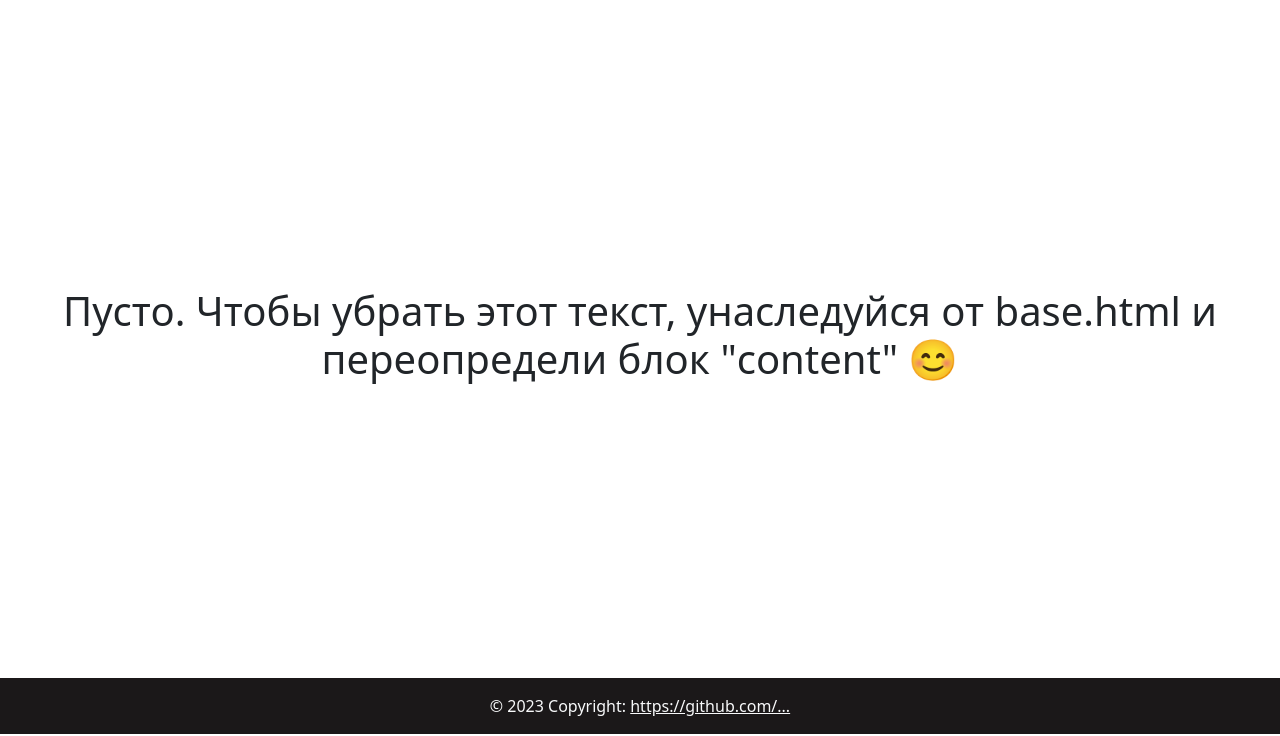
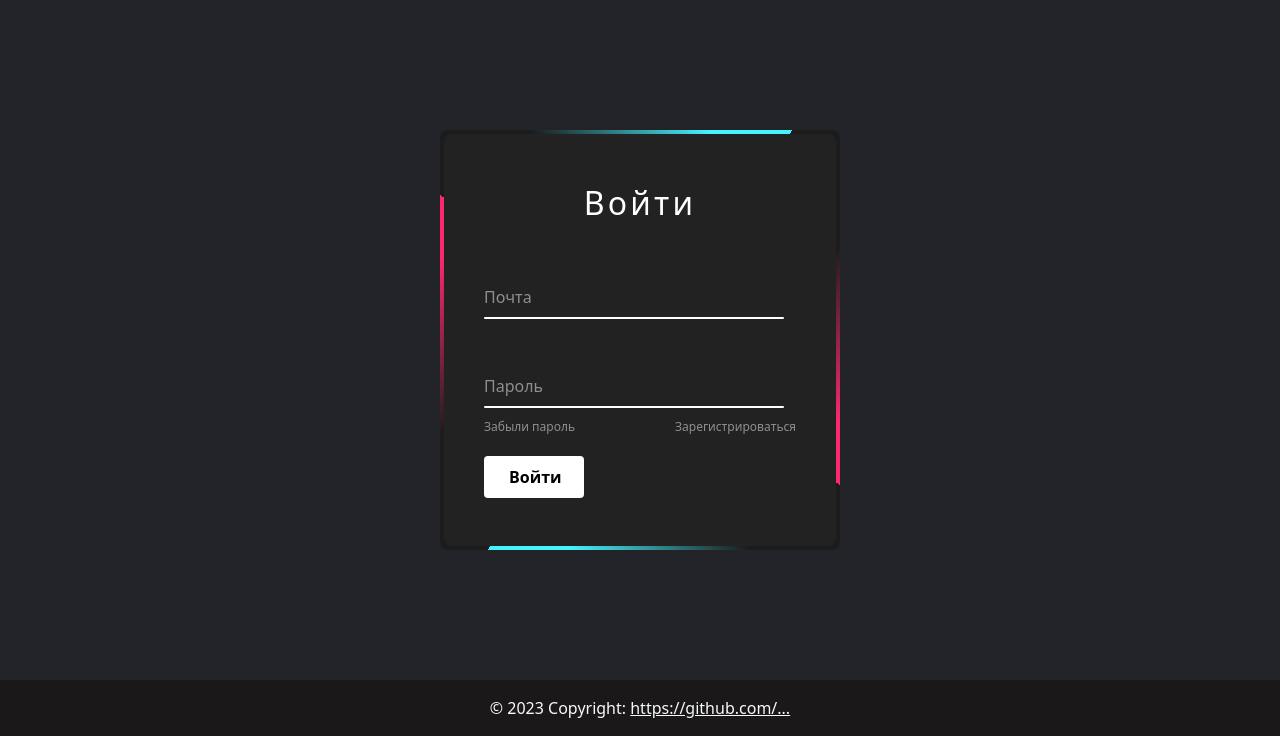
Before and after one commit to QBoff/NFT-Market-Offense, a Flask app: page /login in a window 1280 px wide. Shown: the part 66-802 px from the top of the page. Run offline with Flask 2, Linux system fonts and the light colour scheme; parts of the project's set-up code (start-up, migrations or seed data) failed here and were passed over.

Commit message:
Сделал формочку входа пользователя

```diff
--- a/client/static/css/style.css
+++ b/client/static/css/style.css
@@ -12,3 +12,200 @@
     border: 2px dashed rgba(255, 255, 255, 0.7);
     border-radius: 16px;
 }
+
+main {
+    display: flex;
+    justify-content: center;
+    align-items: center;
+    min-height: 85vh;
+    background: #23242a;
+}
+
+.box {
+    position: relative;
+    width: 400px;
+    height: 420px;
+    background: #1c1c1c;
+    border-radius: 8px;
+    overflow: hidden;
+}
+
+.box::before {
+    content: '';
+    position: absolute;
+    top: -50%;
+    left: -50%;
+    width: 400px;
+    height: 420px;
+    background: linear-gradient(0deg, transparent, transparent, #45f3ff, #45f3ff, #45f3ff);
+    z-index: 1;
+    transform-origin: bottom right;
+    animation: animate 6s linear infinite;
+}
+
+.box::after {
+    content: '';
+    position: absolute;
+    top: -50%;
+    left: -50%;
+    width: 400px;
+    height: 420px;
+    background: linear-gradient(0deg, transparent, transparent, #45f3ff, #45f3ff, #45f3ff);
+    z-index: 1;
+    transform-origin: bottom right;
+    animation: animate 6s linear infinite;
+    animation-delay: -3s;
+}
+
+.borderLine {
+    position: absolute;
+    top: 0;
+    inset: 0;
+}
+
+.borderLine::before {
+    content: '';
+    position: absolute;
+    top: -50%;
+    left: -50%;
+    width: 400px;
+    height: 420px;
+    background: linear-gradient(0deg, transparent, transparent, #ff2770, #ff2770, #ff2770);
+    z-index: 1;
+    transform-origin: bottom right;
+    animation: animate 6s linear infinite;
+    animation-delay: -1.5s;
+}
+
+.borderLine::after {
+    content: '';
+    position: absolute;
+    top: -50%;
+    left: -50%;
+    width: 400px;
+    height: 420px;
+    background: linear-gradient(0deg, transparent, transparent, #ff2770, #ff2770, #ff2770);
+    z-index: 1;
+    transform-origin: bottom right;
+    animation: animate 6s linear infinite;
+    animation-delay: -4.5s;
+}
+
+@keyframes animate {
+    0% {
+        transform: rotate(0deg);
+    }
+
+    100% {
+        transform: rotate(360deg);
+    }
+}
+
+.box form {
+    position: absolute;
+    inset: 4px;
+    background: #222;
+    padding: 50px 40px;
+    border-radius: 8px;
+    z-index: 2;
+    display: flex;
+    flex-direction: column;
+}
+
+.box form h2 {
+    color: #fff;
+    font-weight: 500;
+    text-align: center;
+    letter-spacing: 0.1em;
+}
+
+.box form .inputBox {
+    position: relative;
+    width: 300px;
+    margin-top: 35px;
+}
+
+.box form .inputBox input {
+    position: relative;
+    width: 100%;
+    padding: 20px 10px 10px;
+    background: transparent;
+    outline: none;
+    border: none;
+    box-shadow: none;
+    color: #23232a;
+    font-size: 1em;
+    letter-spacing: 0.05em;
+    transition: 0.5s;
+    z-index: 10;
+}
+
+.box form .inputBox span {
+    position: absolute;
+    left: 0;
+    padding: 20px 0px 10px;
+    pointer-events: none;
+    color: #8f8f8f;
+    font-size: 1em;
+    transition: 0.5s;
+}
+
+.box form .inputBox input:valid~span,
+.box form .inputBox input:focus~span {
+    color: #fff;
+    font-size: 0.75em;
+    transform: translateY(-34px);
+
+}
+
+.box form .inputBox i {
+    position: absolute;
+    left: 0;
+    bottom: 0;
+    width: 100%;
+    height: 2px;
+    background: #fff;
+    border-radius: 4px;
+    overflow: hidden;
+    transition: 0.5s;
+    pointer-events: none;
+}
+
+.box form .inputBox input:valid~i,
+.box form .inputBox input:focus~i {
+    height: 44px;
+}
+
+.box form .links {
+    display: flex;
+    justify-content: space-between;
+
+}
+
+.box form .links a {
+    margin: 10px 0;
+    font-size: 0.75em;
+    color: #8f8f8f;
+    text-decoration: none;
+}
+
+.box form .links a:hover .box form .links a:nth-child(2) {
+    color: #fff;
+
+}
+
+.box form input[type="submit"] {
+    border: none;
+    outline: none;
+    padding: 9px 25px;
+    background-color: #fff;
+    cursor: pointer;
+    border-radius: 4px;
+    font-weight: 600;
+    width: 100px;
+    margin-top: 10px;
+}
+
+.box form input[type="submit"]:active {
+    opacity: 0.8;
+}
--- a/client/templates/base.html
+++ b/client/templates/base.html
@@ -26,5 +26,7 @@
     {% include "includes/footer.html" %}
     <script src="{{ url_for("static", filename="js/bootstrap.min.js") }}"></script>
     <script src="{{ url_for('static', filename='js/preview.js') }}"></script>
+
+    {% block checkingMetaMask %} {% endblock %}
 </body>
 </html>
--- /dev/null
+++ b/client/templates/login.html
@@ -0,0 +1,29 @@
+{% extends 'base.html' %}
+
+{% block content %}
+<main>
+    <div class="box">
+        <span class="borderLine"></span>
+        <form action="">
+            <h2>Войти</h2>
+            <div class="inputBox">
+                <input type="text" required="required">
+                <span>Почта</span>
+                <i></i>
+            </div>
+            <div class="inputBox">
+                <input type="password" required="required">
+                <span>Пароль</span>
+                <i></i>
+            </div>
+
+            <div class="links">
+                <a href="#">Забыли пароль</a>
+                <a href="#">Зарегистрироваться</a>
+            </div>
+
+            <input type="submit" value="Войти">
+        </form>
+    </div>
+</main>
+{% endblock %}
--- a/package.json
+++ b/package.json
@@ -1,5 +1,6 @@
 {
   "dependencies": {
+    "@metamask/onboarding": "^1.0.1",
     "react-router-dom": "^6.10.0"
   }
 }
--- a/scripts/main.py
+++ b/scripts/main.py
@@ -1,7 +1,7 @@
 import os
 import sys
 
-# магическое заклинание (без него не работаит)
+# магическое заклинание (без него не работает)
 sys.path.append(os.getcwd())
 
 from dotenv import load_dotenv
@@ -38,7 +38,7 @@ def nft_creation():
 
 @app.route("/login")
 def login():
-    return render_template("base.html")
+    return render_template("login.html")
 
 
 @app.route("/register")
```
Also changed, not shown: client/static/js/onboarding.js (added, +13 -0 lines), package-lock.json.
